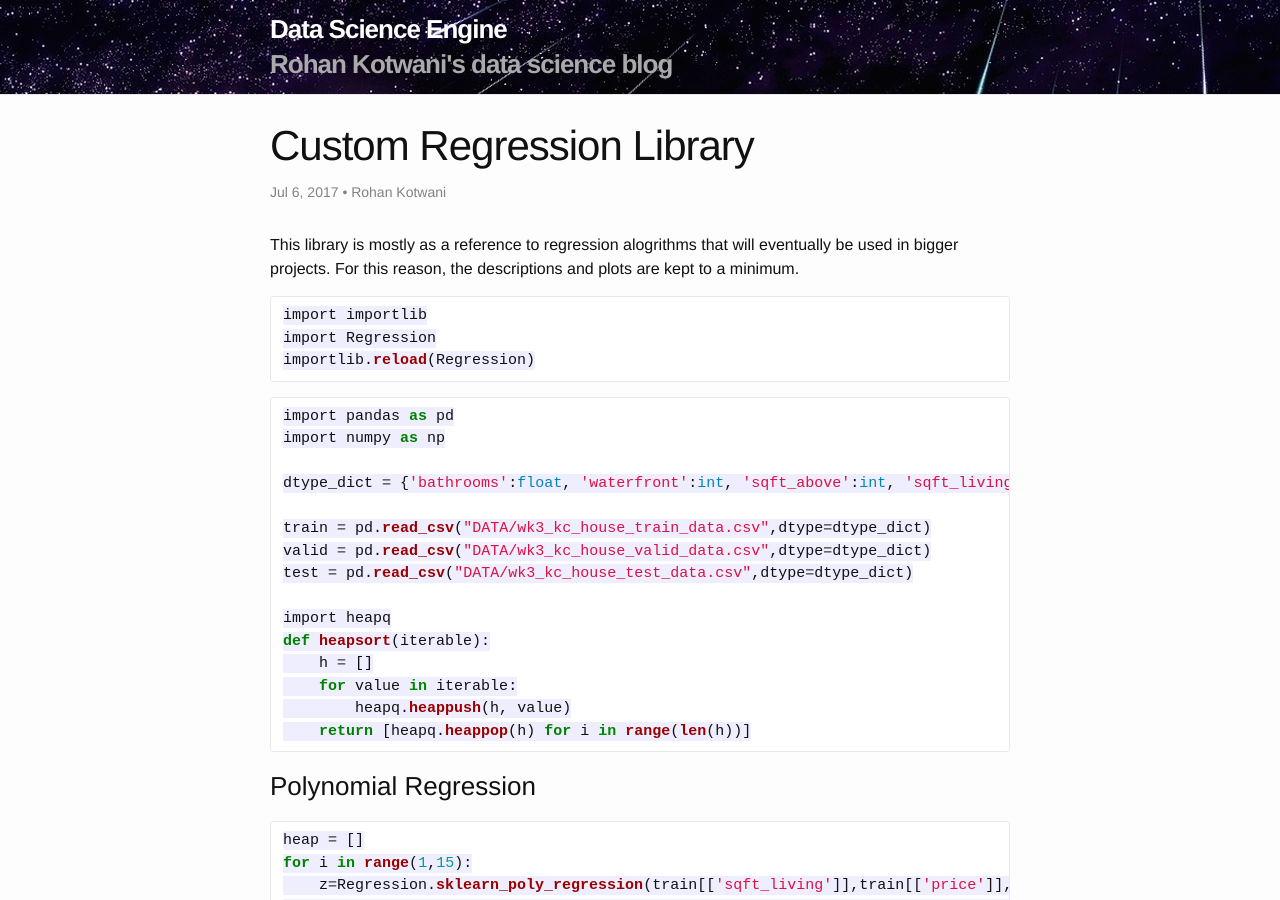
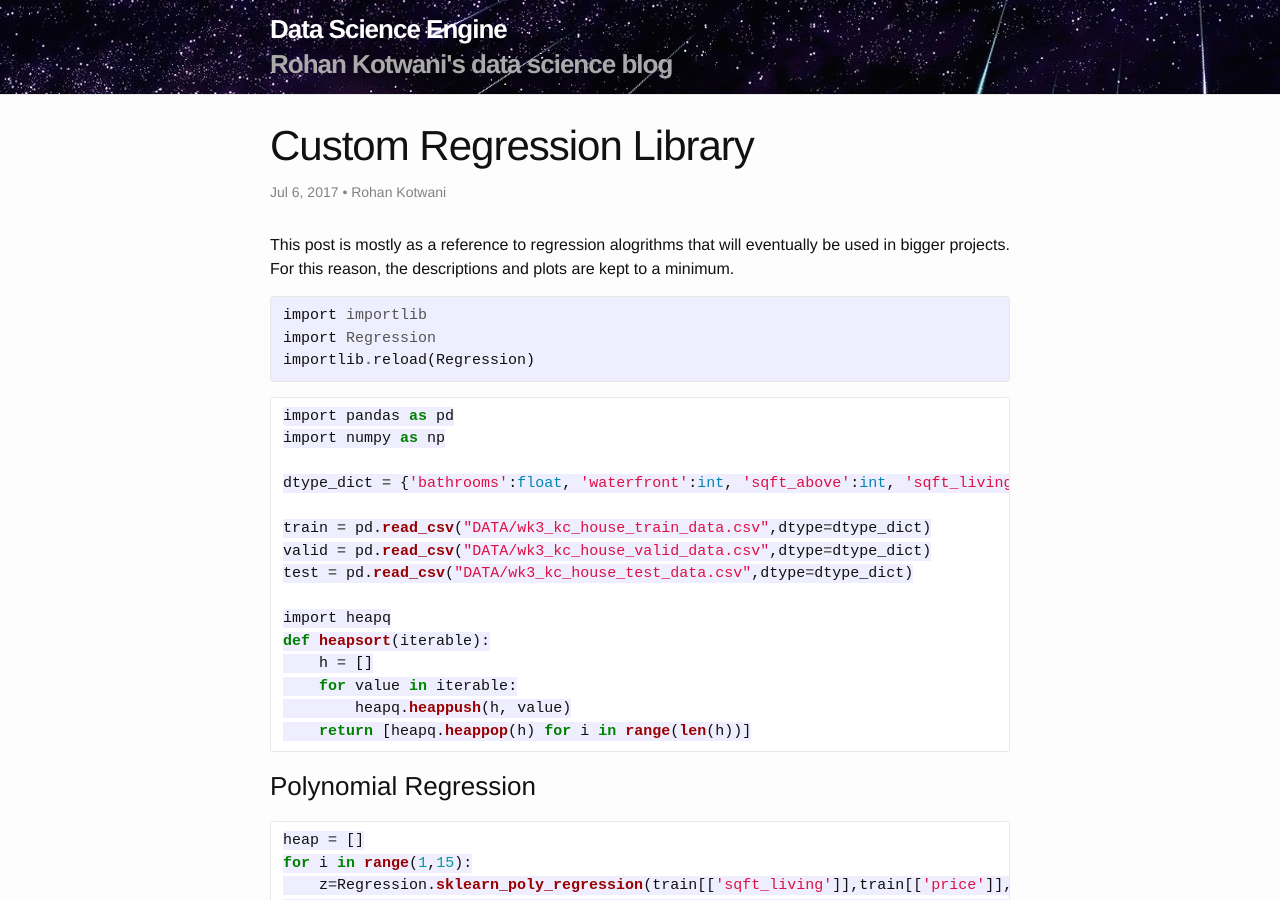
Before and after one commit to CocoApplications/CocoApplications, a Jekyll site: the page built from _posts/2017-07-06-Custom-Regression-Library.markdown, in a window 1280 px wide and 900 px high. Built offline with Jekyll 4.4.1, drawn with Linux system fonts in a browser that asks for light colours.

Commit message:
prototyping

````diff
--- a/_posts/2017-07-06-Custom-Regression-Library.markdown
+++ b/_posts/2017-07-06-Custom-Regression-Library.markdown
@@ -14,14 +14,13 @@ tags:
 ---
 
 
-This library is mostly as a reference to regression alogrithms that will eventually be used in bigger projects. For this reason, the descriptions and plots are kept to a minimum.
+This post is mostly as a reference to regression alogrithms that will eventually be used in bigger projects. For this reason, the descriptions and plots are kept to a minimum.
 
 
-~~~ python
-import importlib
-import Regression
-importlib.reload(Regression)
-~~~
+<div class=" highlight hl-ipython3"><pre><span></span><span class="kn">import</span> <span class="nn">importlib</span>
+<span class="kn">import</span> <span class="nn">Regression</span>
+<span class="n">importlib</span><span class="o">.</span><span class="n">reload</span><span class="p">(</span><span class="n">Regression</span><span class="p">)</span>
+</pre></div>
 
 
 ```python
````
